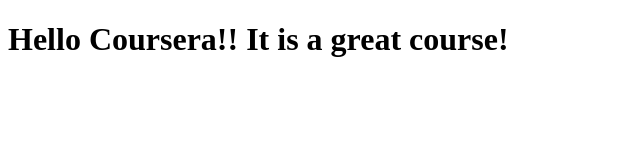
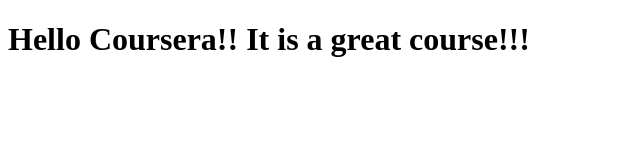
Before and after one commit to evzonas/Intro, a plain HTML site: page site/index.html in a window 1280 px wide. Shown: the full height of the page, 0-640 px from the left. Drawn offline with Linux system fonts and the light colour scheme.

Commit message:
My Second Page

```diff
--- a/site/index.html
+++ b/site/index.html
@@ -4,6 +4,6 @@
 	<title>Hello World</title>
 </head>
 <body>
-<h1>Hello Coursera!! It is a great course!</h1>
+<h1>Hello Coursera!! It is a great course!!!</h1>
 </body>
 </html>
```
